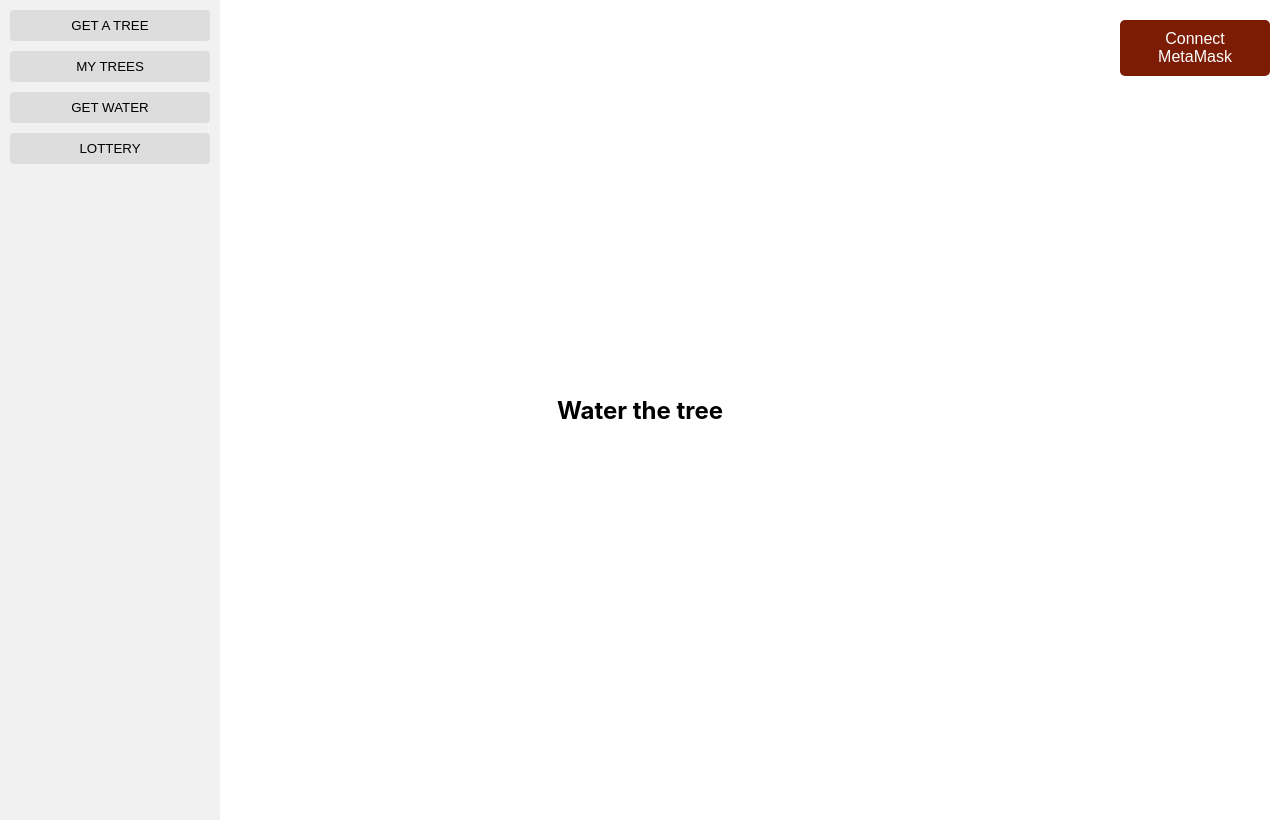
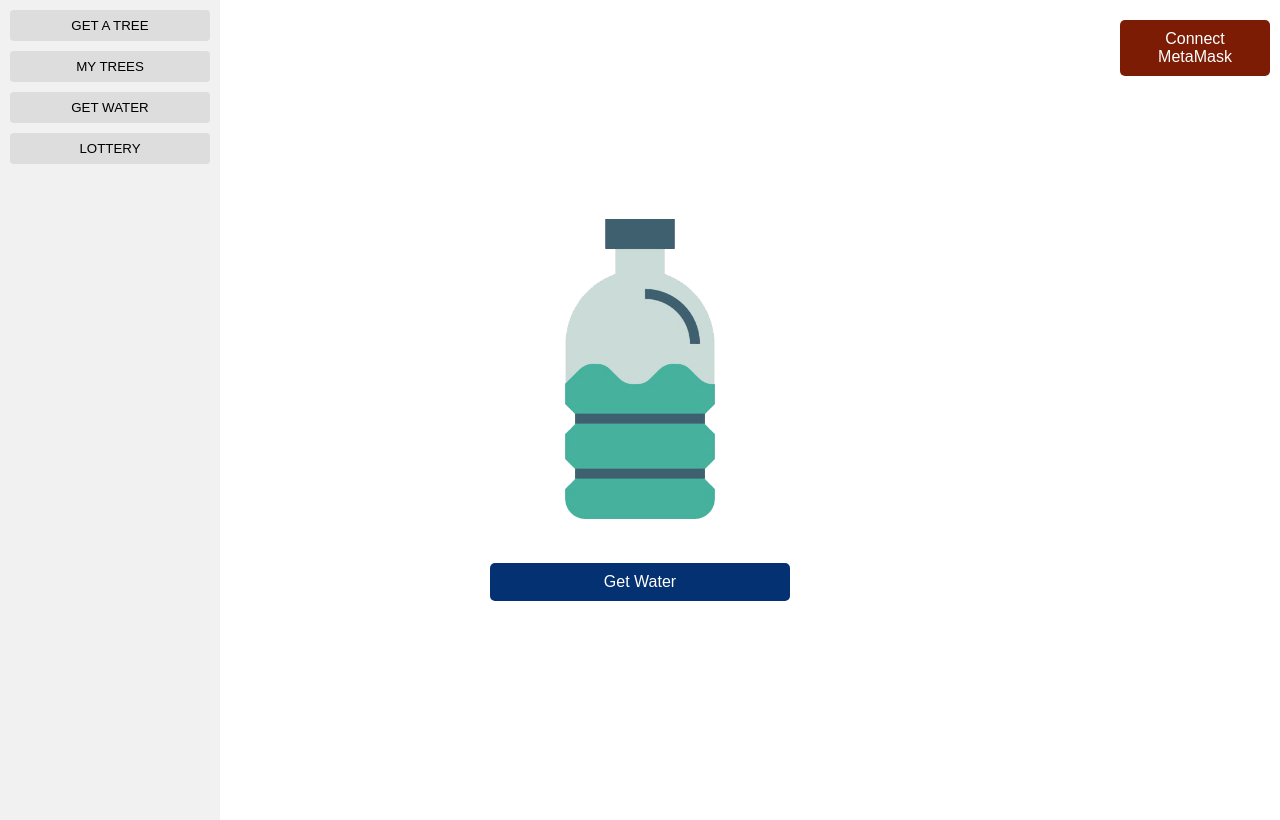
Before and after one commit to heyou88/Degencanopy-FrontEnd, a React (Create React App) app: page / in a window 1280 px wide. Both pictures are taken after a click on the button "GET WATER". Built offline with nearby package versions, Linux system fonts and the light colour scheme.

Commit message:
finish the water page

```diff
--- a/src/components/Page.js
+++ b/src/components/Page.js
@@ -3,6 +3,7 @@ import React, { useState } from 'react';
 import './page.css';
 import TreesPage from './Trees';
 import MyTreesPage from './MyTreesPage';
+import WaterPage from './waterPage';
 
 const Page = ({ currentPage }) => {
   // const [myTrees, setMyTrees] = useState([]);
@@ -17,9 +18,9 @@ const Page = ({ currentPage }) => {
       case 'GET A TREE':
         return <TreesPage  handleGetTree={handleGetTree} />;
       case 'MY TREES':
-        return <MyTreesPage/>
+        return <MyTreesPage/>;
       case 'GET WATER':
-        return <h2>Water the tree</h2>;
+        return <WaterPage/>;
       case 'LOTTERY':
         return <h2>Try your luck</h2>;
       default:
--- a/src/components/page.css
+++ b/src/components/page.css
@@ -82,17 +82,41 @@
   height: auto;
 }
 
-.water-button {
-  display: block;
+.water-page {
+  display: flex;
+  flex-direction: column;
+  align-items: center;
+  justify-content: center;
+  height: 100vh;
+}
+
+.water-container {
+  display: flex;
+  justify-content: center;
+  align-items: center;
+}
+
+.water-card {
+  text-align: center;
+}
+
+.water-image {
+  width: 300px;
+  height: auto;
+}
+
+.get-water-button {
   width: 100%;
-  margin-top: 10px;
-  padding: 8px 16px;
-  background-color: #ddd;
+  max-width: 300px;
+  margin-top: 40px;
+  padding: 10px;
+  background-color: #043171;
+  color: #ffffff;
   border: none;
-  border-radius: 4px;
+  border-radius: 5px;
+  font-size: 16px;
   cursor: pointer;
 }
-
-.water-button:hover {
-  background-color: #ccc;
+get-water-button:hover {
+  background-color: #0051e6;
 }
--- /dev/null
+++ b/src/components/waterPage.js
@@ -0,0 +1,25 @@
+import React from 'react';
+import './page.css';
+import waterImage from './tree-images/water.png';
+
+const WaterPage = () => {
+  const handleGetWater = () => {
+    // Handle the logic for getting water here
+    console.log('Water obtained!');
+  };
+
+  return (
+    <div className="water-page">
+      <div className="water-container">
+        <div className="water-card">
+          <img src={waterImage} className="water-image" alt="Water" />
+          <button className="get-water-button" onClick={handleGetWater}>
+            Get Water
+          </button>
+        </div>
+      </div>
+    </div>
+  );
+};
+
+export default WaterPage;
```
Also changed, not shown: src/components/tree-images/water.png (added).
